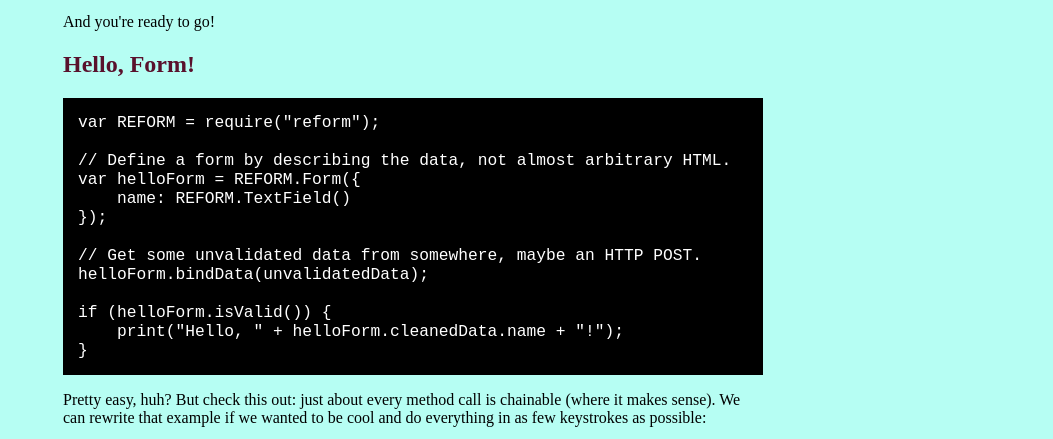
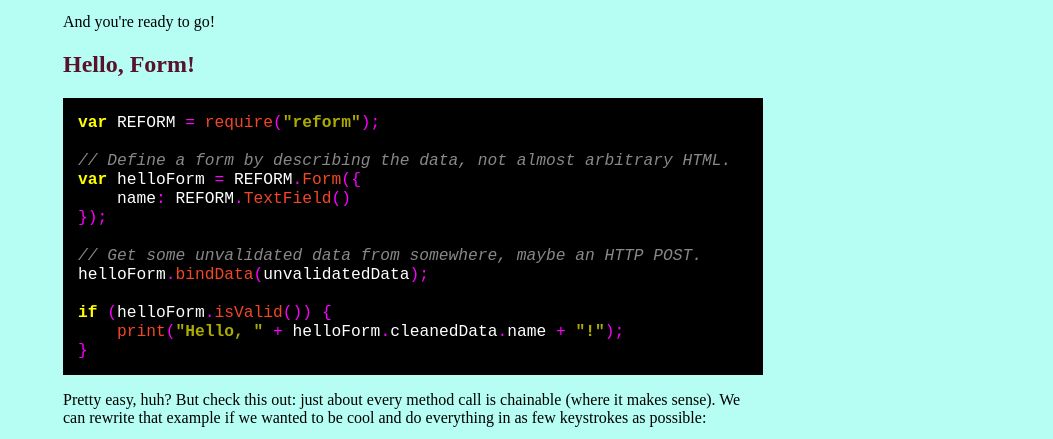
Before and after one commit to fitzgen/reform, a plain HTML site: page index.html in a window 1280 px wide. Shown: the part 361-800 px from the top of the page, without its empty margins (227-1280 px from the left). Drawn offline with Linux system fonts and the light colour scheme.

Commit message:
and forgot to init the syntax highlighting...

```diff
--- a/index.html
+++ b/index.html
@@ -191,6 +191,9 @@ js> form.toHtml()
 
     <script type="text/javascript" src="sh_main.min.js"></script>
     <script type="text/javascript" src="sh_javascript.min.js"></script>
+    <script type="text/javascript">
+      sh_highlightDocument();
+    </script>
 
     <script type="text/javascript">
       var gaJsHost = (("https:" == document.location.protocol) ? "https://ssl." : "http://www.");
```
